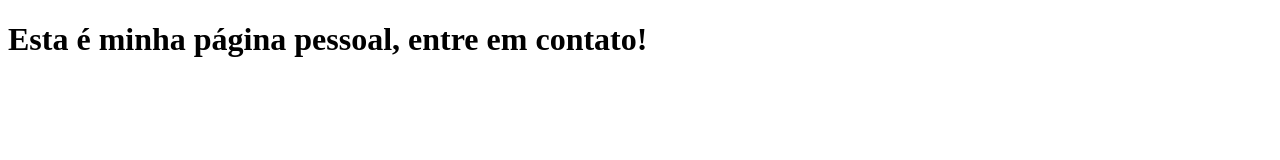
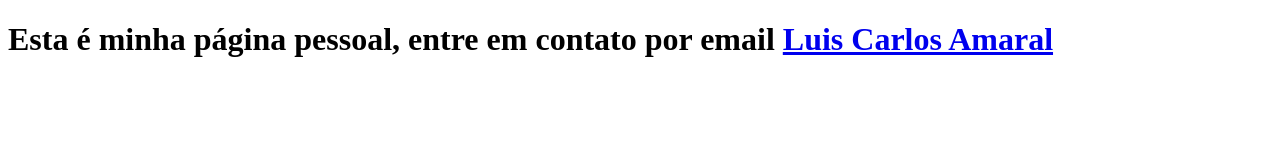
Before and after one commit to LuisCarlosAmaral/LuisCarlosAmaral.github.io, a plain HTML site: page index.html in a window 1280 px wide. Drawn offline with Linux system fonts and the light colour scheme.

Commit message:
adicionando caminho para o email

```diff
--- a/index.html
+++ b/index.html
@@ -9,7 +9,7 @@
 </head>
 
 <body>
-  <h1>Esta é minha página pessoal, entre em contato!</h1>
+  <h1>Esta é minha página pessoal, entre em contato por email <a href="mailto:profgeoamaral@gmail.com">Luis Carlos Amaral</a></h1>
 
 </body>
 
```
